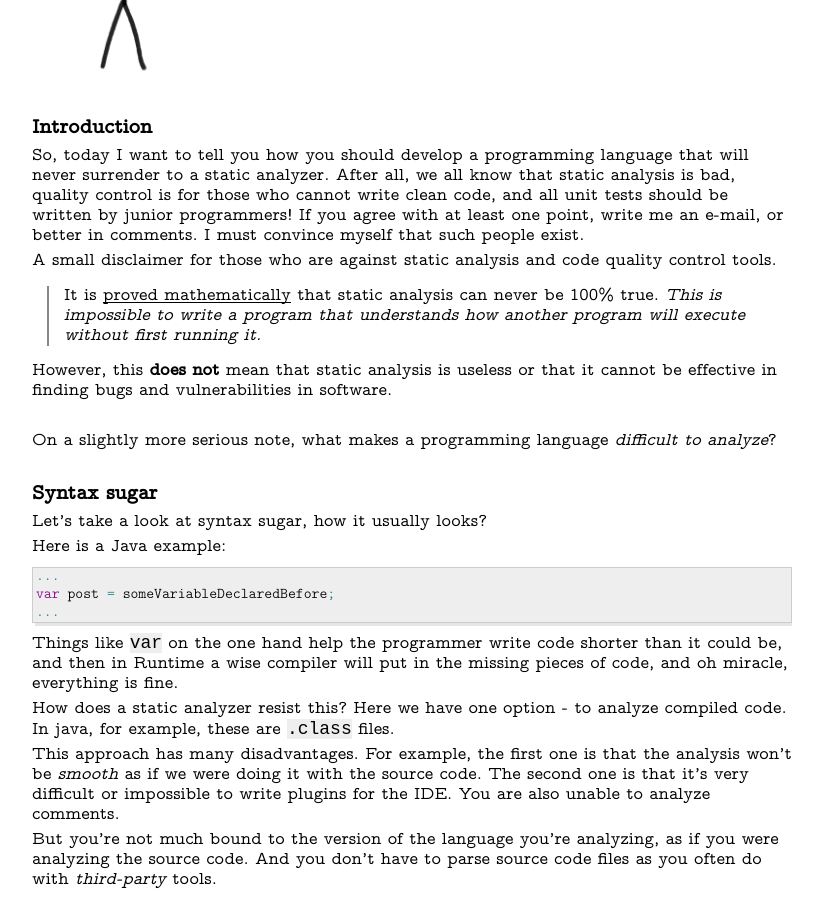
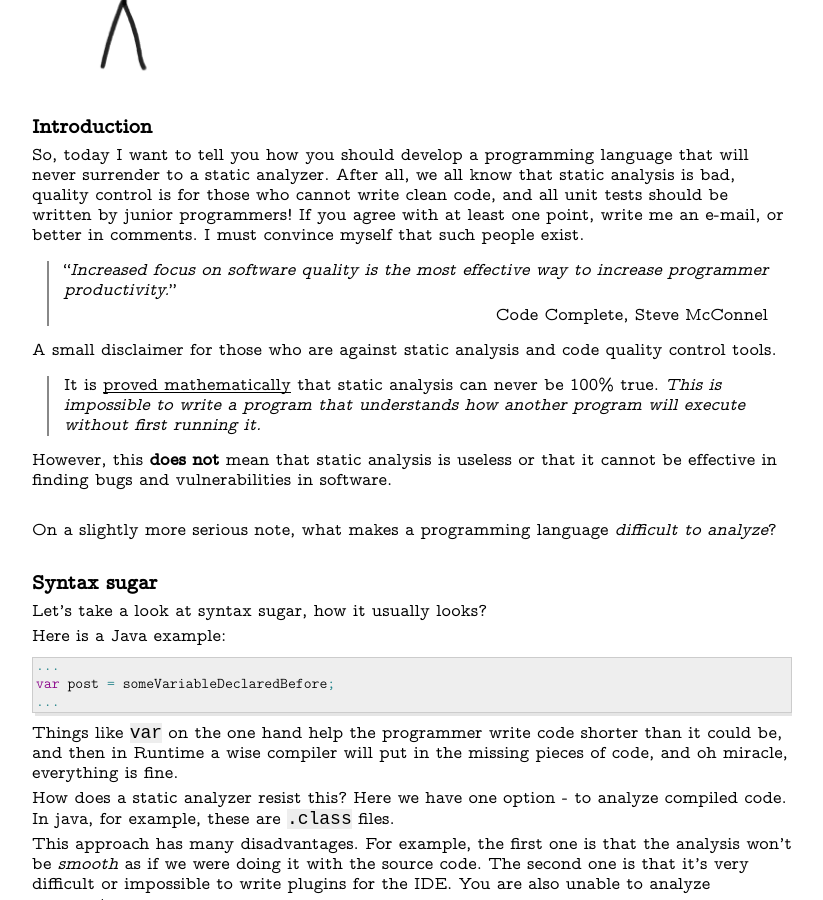
Before and after one commit to l3r8yJ/l3r8yj.github.io, a Jekyll site: the page built from _posts/code/2023-02-27-how-to-develop-un-analyzable-pl.md, in a window 1280 px wide and 900 px high, scrolled down 539 px. Shown: the whole window, without its empty margins (228-1051 px from the left). Built offline with Jekyll 4.4.1, drawn with Linux system fonts in a browser that asks for light colours; some web fonts are replaced; comment, search, counter and statistics services are not loaded; some of the changed text lies outside the part shown.

Commit message:
code complete citation

```diff
--- a/_posts/code/2023-02-27-how-to-develop-un-analyzable-pl.md
+++ b/_posts/code/2023-02-27-how-to-develop-un-analyzable-pl.md
@@ -14,7 +14,9 @@ tags: blog-post
 ### Introduction
 
 So, today I want to tell you how you should develop a programming language that will never surrender to a static analyzer. After all, we all know that static analysis is bad, quality control is for those who cannot write clean code, and all unit tests should be written by junior programmers! If you agree with at least one point, write me an e-mail, or better in comments.  I must convince myself that such people exist.
-
+  > "*Increased focus on software quality is the most effective way to increase programmer productivity.*"
+  >
+  > &emsp;&emsp;&emsp;&emsp;&emsp;&emsp;&emsp;&emsp;&emsp;&emsp;&emsp;&emsp;&emsp;&emsp;&emsp;&emsp;&emsp;&emsp;&emsp;&emsp;&emsp;&emsp;&emsp;&emsp;&emsp;&emsp;&emsp;&emsp;&emsp;Code Complete, Steve McConnel
 
 A small disclaimer for those who are against static analysis and code quality control tools.
   > It is [proved mathematically](https://www.cs.virginia.edu/~robins/Turing_Paper_1936.pdf) that static analysis can never be 100% true. *This is impossible to write a program that understands how another program will execute without first running it.*
```
Also changed, not shown: other parts of _posts/code/2023-02-27-how-to-develop-un-analyzable-pl.md (+1 -1 lines).
